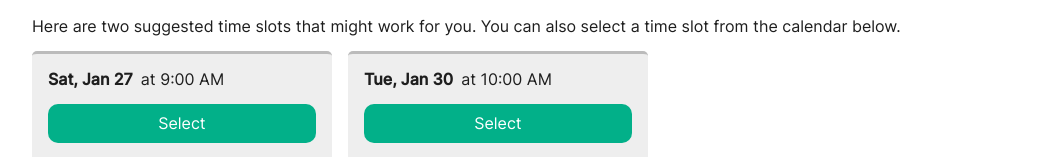
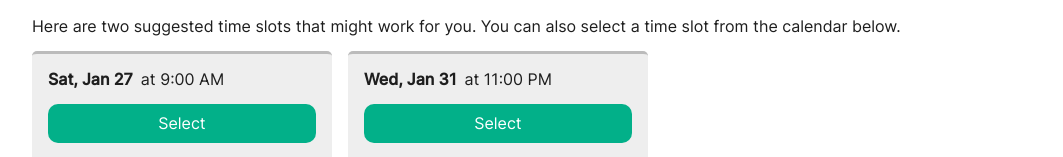
Before and after one commit to linkai-aries-ma/MeetSphere, a React (Vite) app: page /schedule/1 in a window 1280 px wide. Shown: the part 415-572 px from the top of the page, without its empty margins (108-1171 px from the left). Built offline with nearby package versions, Linux system fonts and the light colour scheme.

Commit message:
[F] Fix recommended time slots

```diff
--- a/src/components/CalendarView.tsx
+++ b/src/components/CalendarView.tsx
@@ -24,6 +24,8 @@ export function CalendarView({cal, meeting}: CalendarViewProps) {
     cal.timeSlots.forEach(slot => {
       // Extract the date and hour from the startTime
       const startHour = moment(slot.startTime).format('YYYY-MM-DD H')
+
+      // TODO: Fix time slots spanning multiple days
 
       // Initialize the array if this is the first slot for this hour
       if (!index[startHour]) index[startHour] = []
--- a/src/lib/examples.ts
+++ b/src/lib/examples.ts
@@ -86,9 +86,9 @@ export const EX_CALENDARS: Calendar[] = [
       {'startTime': '2024-01-28T14:30:00', 'endTime': '2024-01-28T16:30:00', 'preference': 2},
       // Time slots with partial hour duration
       {'startTime': '2024-01-29T11:15:00', 'endTime': '2024-01-29T11:45:00', 'preference': 1},
-      {'startTime': '2024-01-29T11:45:00', 'endTime': '2024-01-29T12:15:00', 'preference': 2},
+      {'startTime': '2024-01-29T11:45:00', 'endTime': '2024-01-29T12:15:00', 'preference': 3},
       // Overlapping time slots (nope, let's assume there are no overlapping time slots)
-      {'startTime': '2024-01-30T10:00:00', 'endTime': '2024-01-30T11:00:00', 'preference': 3},
+      {'startTime': '2024-01-30T10:00:00', 'endTime': '2024-01-30T10:50:00', 'preference': 2},
       // {'startTime': '2024-01-30T10:30:00', 'endTime': '2024-01-30T11:30:00', 'preference': 2},
       // Edge of a calendar range
       {'startTime': '2024-01-31T23:00:00', 'endTime': '2024-02-01T00:00:00', 'preference': 3},
--- a/src/pages/Schedule.tsx
+++ b/src/pages/Schedule.tsx
@@ -32,7 +32,9 @@ export function Schedule({uuid}: {uuid: string}) {
 
       // Select high availability time slots first
       [Preference.high, Preference.medium, Preference.low].forEach(p => {
+        // Check if the time slot is long enough
         const slots = inv.cal.timeSlots.filter(slot => slot.preference === p)
+          .filter(slot => moment(slot.endTime).diff(slot.startTime, 'minutes') >= inv.meeting.durationMinutes)
 
         while (slots.length > 0 && selected.length < 2) {
           const slot = slots.shift()
```
